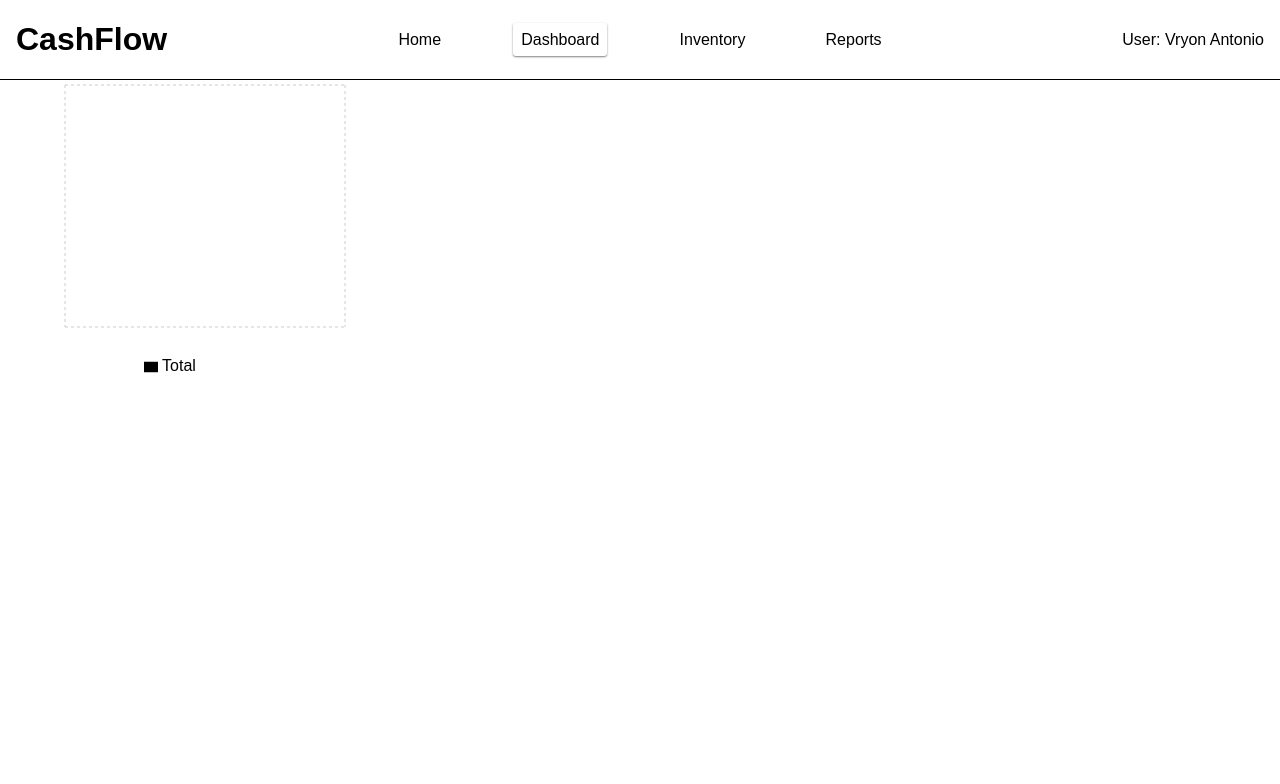
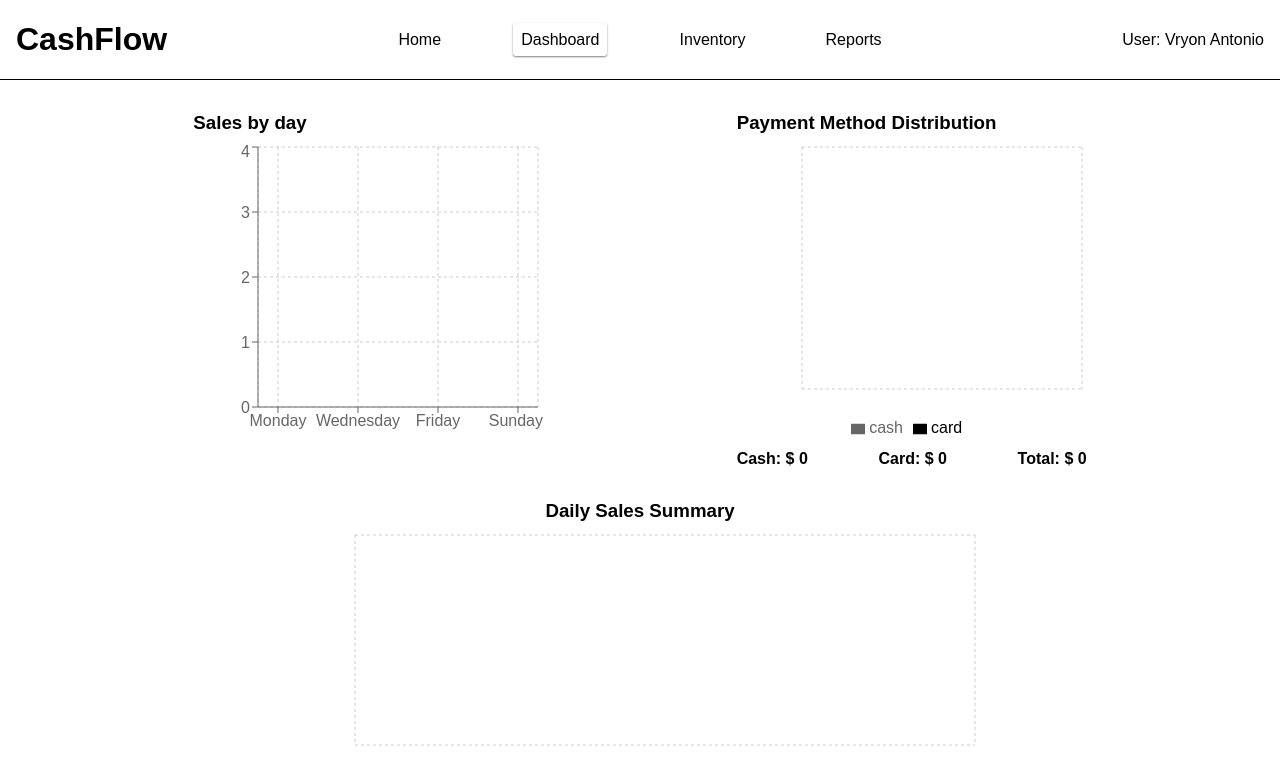
Before and after one commit to Vryon09/CashFlow, a React (Vite) app: page /CashFlow/Dashboard in a window 1280 px wide. Shown: the top 784 px of the page. Built offline with nearby package versions, Linux system fonts and the light colour scheme; a web font is replaced by a local one.

Commit message:
Dashboard datas feature added

```diff
--- a/src/Pages/Dashboard.jsx
+++ b/src/Pages/Dashboard.jsx
@@ -3,6 +3,8 @@ import {
   BarChart,
   CartesianGrid,
   Legend,
+  Line,
+  LineChart,
   Tooltip,
   XAxis,
   YAxis,
@@ -10,26 +12,176 @@ import {
 import Header from "../components/HeaderComponents/Header";
 import styles from "./Dashboard.module.css";
 import { useItems } from "../contexts/ItemsContext";
+import { useEffect, useState } from "react";
 
 function Dashboard() {
-  const { totalTrans } = useItems();
+  const [salesByDay, setSalesByDay] = useState([
+    { day: "Monday", sales: 0 },
+    { day: "Tuesday", sales: 0 },
+    { day: "Wednesday", sales: 0 },
+    { day: "Thursday", sales: 0 },
+    { day: "Friday", sales: 0 },
+    { day: "Saturday", sales: 0 },
+    { day: "Sunday", sales: 0 },
+  ]);
 
-  const data = totalTrans.map((total, i) => ({
-    transaction: i + 1,
-    Total: total,
-  }));
+  const [dailySales, setDailySales] = useState([]);
+  const [paymentDistribution, setPaymentDistribution] = useState([]);
+
+  const {
+    prevPayments,
+    handlePaymentMethodTotal,
+    previousTransactions,
+    getDayName,
+    getCurrentDate,
+  } = useItems();
+
+  useEffect(() => {
+    setSalesByDay((sales) =>
+      sales.map((sale) => {
+        const totalByDay = previousTransactions
+          .filter((trans) => sale.day === getDayName(trans.day))
+          .reduce((acc, curr) => (acc += curr.total), 0);
+
+        return { ...sale, sales: totalByDay };
+      })
+    );
+  }, [previousTransactions, getDayName]);
+
+  useEffect(() => {
+    setDailySales(() => {
+      const dates = previousTransactions.map((trans) =>
+        getCurrentDate(trans.day)
+      );
+
+      const uniqueDates = Array.from(new Set(dates));
+
+      const dailySales = uniqueDates.map((date) => {
+        const dayTotal = previousTransactions
+          .filter((trans) => getCurrentDate(trans.day) === date)
+          .reduce((acc, curr) => (acc += curr.total), 0);
+
+        return { date, total: dayTotal };
+      });
+
+      return dailySales;
+    });
+  }, [previousTransactions, getCurrentDate]);
+
+  //convert payment data into state
+
+  useEffect(() => {
+    setPaymentDistribution(() => {
+      const dates = previousTransactions.map((trans) =>
+        getCurrentDate(trans.day)
+      );
+
+      const uniqueDates = Array.from(new Set(dates));
+
+      return uniqueDates.map((date) => {
+        const paymentDistribution = previousTransactions
+          .filter((trans) => getCurrentDate(trans.day) === date)
+          .reduce(
+            (acc, curr) => {
+              const cash = curr.paymentList.reduce((acc, curr) => {
+                if (curr.method === "Cash") acc += curr.amount;
+                return acc;
+              }, 0);
+              const card = curr.paymentList.reduce((acc, curr) => {
+                if (curr.method === "Card") acc += curr.amount;
+
+                return acc;
+              }, 0);
+
+              acc.cash += cash;
+              acc.card += card;
+              return acc;
+            },
+            { cash: 0, card: 0 }
+          );
+
+        return { date, ...paymentDistribution };
+      });
+    });
+  }, [previousTransactions]);
+
+  //only 5 datas should be displayed
+
+  //change the line chart data into total sales not amount of payment guest's paid
 
   return (
     <div className={styles.container}>
       <Header />
-      <BarChart width={350} height={300} data={data} barSize={30}>
-        <CartesianGrid strokeDasharray="3 3" />
-        <XAxis dataKey="transaction" />
-        <YAxis />
-        <Tooltip />
-        <Legend />
-        <Bar dataKey="Total" fill="hsl(0, 0%, 0%)" />
-      </BarChart>
+      <div className={styles.charts}>
+        <div className={styles.barCharts}>
+          <div>
+            <h3>Sales by day</h3>
+            <BarChart width={350} height={300} data={salesByDay} barSize={30}>
+              <CartesianGrid strokeDasharray="3 3" />
+              <XAxis dataKey="day" />
+              <YAxis />
+              <Tooltip />
+              <Bar dataKey="sales" fill="hsl(0, 0%, 0%)" />
+            </BarChart>
+          </div>
+
+          {/* Eto nalang problema, I just have to convert this data into a state */}
+          <div>
+            <h3>Payment Method Distribution</h3>
+            <BarChart
+              width={350}
+              height={300}
+              data={paymentDistribution}
+              barSize={30}
+            >
+              <CartesianGrid strokeDasharray="3 3" />
+              <XAxis dataKey="date" />
+              <YAxis />
+              <Tooltip />
+              <Legend />
+              <Bar dataKey="cash" fill="hsl(0, 0%, 40%)" />
+              <Bar dataKey="card" fill="hsl(0, 0%, 0%)" />
+              {/* <Bar dataKey="Total" fill="hsl(0, 0%, 20%)" /> */}
+            </BarChart>
+            <div className={styles.totals}>
+              <h4>
+                Cash: ${" "}
+                {handlePaymentMethodTotal(
+                  previousTransactions
+                ).cash.toLocaleString()}
+              </h4>
+              <h4>
+                Card: ${" "}
+                {handlePaymentMethodTotal(
+                  previousTransactions
+                ).card.toLocaleString()}
+              </h4>
+              <h4>
+                Total: ${" "}
+                {(
+                  handlePaymentMethodTotal(previousTransactions).card +
+                  handlePaymentMethodTotal(previousTransactions).cash
+                ).toLocaleString()}
+              </h4>
+            </div>
+          </div>
+        </div>
+        <div className={styles.lineCharts}>
+          <h3>Daily Sales Summary</h3>
+          <LineChart
+            width={730}
+            height={250}
+            data={dailySales}
+            margin={{ top: 5, right: 30, left: 20, bottom: 5 }}
+          >
+            <CartesianGrid strokeDasharray="3 3" />
+            <XAxis dataKey="date" />
+            <YAxis />
+            <Tooltip />
+            <Line type="monotone" dataKey="total" stroke="#8884d8" />
+          </LineChart>
+        </div>
+      </div>
     </div>
   );
 }
--- a/src/Pages/Dashboard.module.css
+++ b/src/Pages/Dashboard.module.css
@@ -1,3 +1,33 @@
 .container {
   height: 100dvh;
 }
+
+.charts {
+  display: flex;
+  flex-direction: column;
+  gap: 2em;
+  padding: 2em 0;
+}
+
+.barCharts {
+  display: flex;
+  justify-content: space-evenly;
+}
+
+.barCharts > * {
+  display: flex;
+  flex-direction: column;
+  gap: 0.5em;
+}
+
+.lineCharts {
+  display: flex;
+  flex-direction: column;
+  align-items: center;
+  gap: 0.5em;
+}
+
+.totals {
+  display: flex;
+  justify-content: space-between;
+}
--- a/src/components/Popup/Payment/Summary.jsx
+++ b/src/components/Popup/Payment/Summary.jsx
@@ -45,7 +45,7 @@ function Summary() {
       alert("Customer payment is not enough");
       return;
     }
-
+    // dispatch({ type: "addMethodTotal" });
     dispatch({
       type: "proceedPayment",
       payload: remaining < 0 ? Math.abs(remaining) : 0,
--- a/src/contexts/HelperFunctions.jsx
+++ b/src/contexts/HelperFunctions.jsx
@@ -100,4 +100,149 @@ function handleStocks(state) {
   return { ...state, products: updatedProducts };
 }
 
-export { addItem, removeItem, changeQuantity, productSearch, handleStocks };
+const getCurrentDate = (date = new Date()) => {
+  const now = date;
+  const year = now.getFullYear().toString().slice(-2); // Last 2 digits of the year
+  const month = String(now.getMonth() + 1).padStart(2, "0"); // Months are 0-based
+  const day = String(now.getDate()).padStart(2, "0");
+
+  return `${year}-${month}-${day}`;
+};
+
+function handlePaymentMethodTotal(transaction) {
+  const paymentMethodTotal = transaction.reduce(
+    (acc, curr) => {
+      const current = curr.paymentList.reduce(
+        (acc, curr) => {
+          if (curr.method === "Cash") acc.cash += curr.amount;
+          if (curr.method === "Card") acc.card += curr.amount;
+
+          return acc;
+        },
+        { cash: 0, card: 0 }
+      );
+
+      acc.date = getCurrentDate();
+      acc.cash += current.cash;
+      acc.card += current.card;
+
+      return acc;
+    },
+    { date: "", cash: 0, card: 0 }
+  );
+
+  return paymentMethodTotal;
+}
+
+function getPaymentList(paymentList) {
+  const latestPayment = paymentList.reduce(
+    (acc, curr) => {
+      if (curr.method === "Cash") acc.cash += curr.amount;
+      if (curr.method === "Card") acc.card += curr.amount;
+      return acc;
+    },
+    {
+      date: getCurrentDate(),
+      cash: 0,
+      card: 0,
+    }
+  );
+
+  return latestPayment;
+}
+
+function distributeCategorySales(products) {
+  products.reduce(
+    (acc, curr) => {
+      switch (curr.category) {
+        case "Fruits":
+          acc.fruits += curr.stock - curr.currentStock;
+          break;
+        case "Dairy":
+          acc.dairy += curr.stock - curr.currentStock;
+          break;
+        case "Bakery":
+          acc.bakery += curr.stock - curr.currentStock;
+          break;
+        case "Grains":
+          acc.grains += curr.stock - curr.currentStock;
+          break;
+        case "Baking Supplies":
+          acc.bakingSupplies += curr.stock - curr.currentStock;
+          break;
+        case "Beverages":
+          acc.beverages += curr.stock - curr.currentStock;
+          break;
+        case "Spreads":
+          acc.spreads += curr.stock - curr.currentStock;
+          break;
+        case "Snacks":
+          acc.snacks += curr.stock - curr.currentStock;
+          break;
+        case "Pantry":
+          acc.pantry += curr.stock - curr.currentStock;
+          break;
+        case "Meat":
+          acc.meat += curr.stock - curr.currentStock;
+          break;
+        case "Frozen Foods":
+          acc.frozenFoods += curr.stock - curr.currentStock;
+          break;
+        case "Condiments":
+          acc.condiments += curr.stock - curr.currentStock;
+          break;
+        case "Personal Care":
+          acc.personalCare += curr.stock - curr.currentStock;
+          break;
+        case "Household":
+          acc.household += curr.stock - curr.currentStock;
+          break;
+        case "Canned Goods":
+          acc.cannedGoods += curr.stock - curr.currentStock;
+          break;
+        case "Ready Meals":
+          acc.readyMeals += curr.stock - curr.currentStock;
+          break;
+        default:
+          break;
+      }
+
+      return acc;
+    },
+    {
+      fruits: 0,
+      dairy: 0,
+      bakery: 0,
+      grains: 0,
+      bakingSupplies: 0,
+      beverages: 0,
+      spreads: 0,
+      snacks: 0,
+      pantry: 0,
+      meat: 0,
+      frozenFoods: 0,
+      condiments: 0,
+      personalCare: 0,
+      household: 0,
+      cannedGoods: 0,
+      readyMeals: 0,
+    }
+  );
+}
+
+function getDayName(date) {
+  return date.toLocaleString("en-US", { weekday: "long" });
+}
+
+export {
+  addItem,
+  removeItem,
+  changeQuantity,
+  productSearch,
+  handleStocks,
+  handlePaymentMethodTotal,
+  getCurrentDate,
+  getPaymentList,
+  distributeCategorySales,
+  getDayName,
+};
--- a/src/contexts/ItemsContext.jsx
+++ b/src/contexts/ItemsContext.jsx
@@ -6,6 +6,11 @@ import {
   changeQuantity,
   productSearch,
   handleStocks,
+  handlePaymentMethodTotal,
+  getPaymentList,
+  distributeCategorySales,
+  getDayName,
+  getCurrentDate,
 } from "./HelperFunctions";
 
 const ItemsContext = createContext();
@@ -21,6 +26,7 @@ function reducer(state, action) {
     previousTransactions,
     selectedItem,
     selectedCategory,
+    prevPayments,
   } = state;
 
   //The discount should be in the context not in the ui logic, it can't be use in other components if it is not a state
@@ -59,6 +65,25 @@ function reducer(state, action) {
         ],
       };
     case "proceedPayment":
+      let total = scannedItems.reduce(
+        (acc, curr) => (acc += curr.price * curr.quantity),
+        0
+      );
+
+      const selItem = scannedItems.find((item) => item.code === selectedItem);
+
+      const discount =
+        appliedDiscount?.type === "selected"
+          ? (selItem.price * selItem.quantity * appliedDiscount.percentage) /
+            100
+          : appliedDiscount?.type === "all"
+          ? total * (appliedDiscount.percentage / 100)
+          : 0;
+
+      total = total - discount + total * 0.12;
+
+      // console.log(total);
+
       return {
         ...state,
         // scannedItems: [],
@@ -67,7 +92,14 @@ function reducer(state, action) {
         // selectedItem: null,
         previousTransactions: [
           ...previousTransactions,
-          { scannedItems, appliedDiscount, selectedItem },
+          {
+            scannedItems,
+            appliedDiscount,
+            selectedItem,
+            paymentList,
+            day: new Date("December 27, 2024"),
+            total,
+          },
         ],
       };
     case "deletePayment":
@@ -204,6 +236,10 @@ function ItemsProvider({ children }) {
         vatTotal,
         dispatch,
         totalTrans,
+        handlePaymentMethodTotal,
+        distributeCategorySales,
+        getDayName,
+        getCurrentDate,
       }}
     >
       {children}
```
